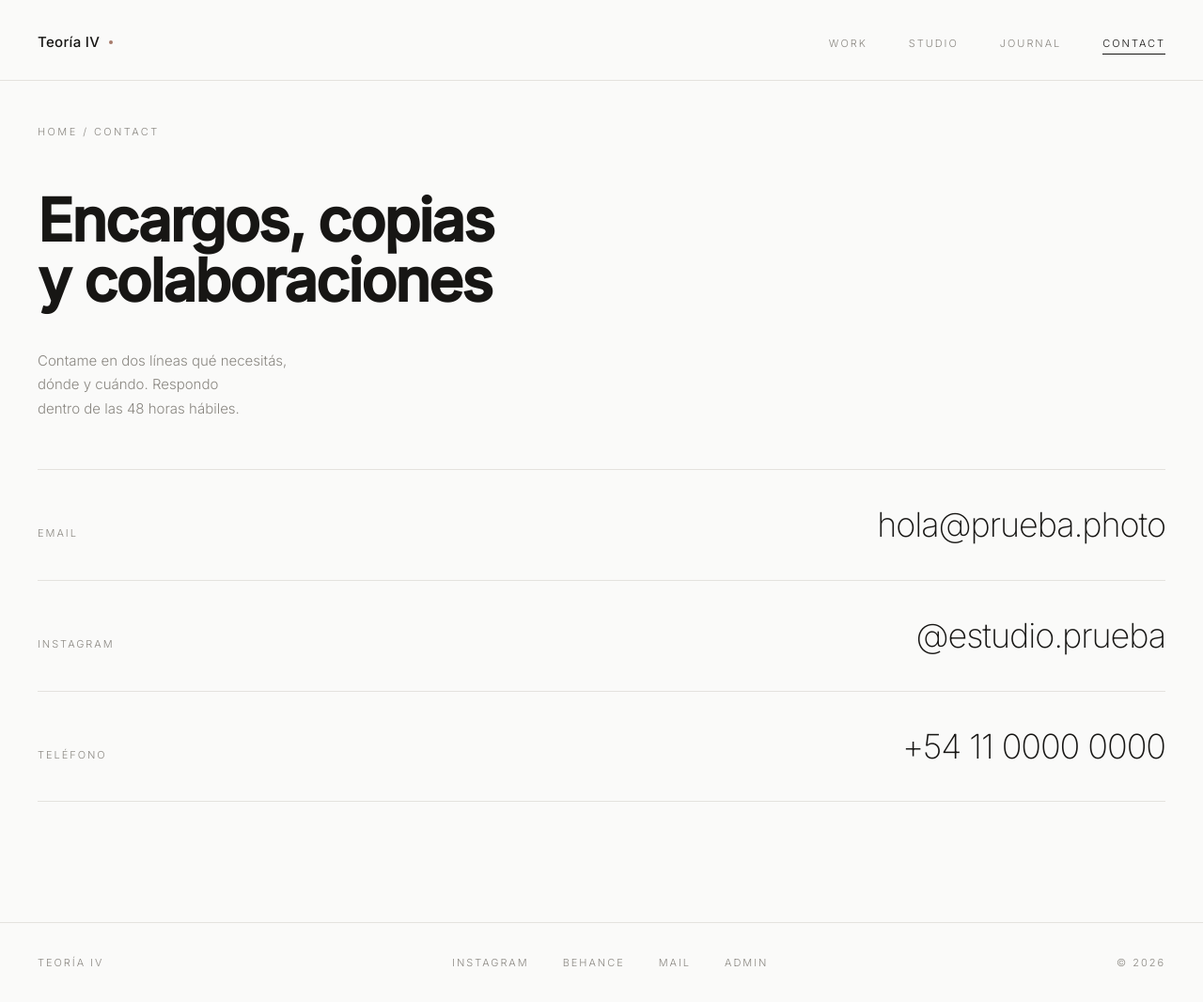
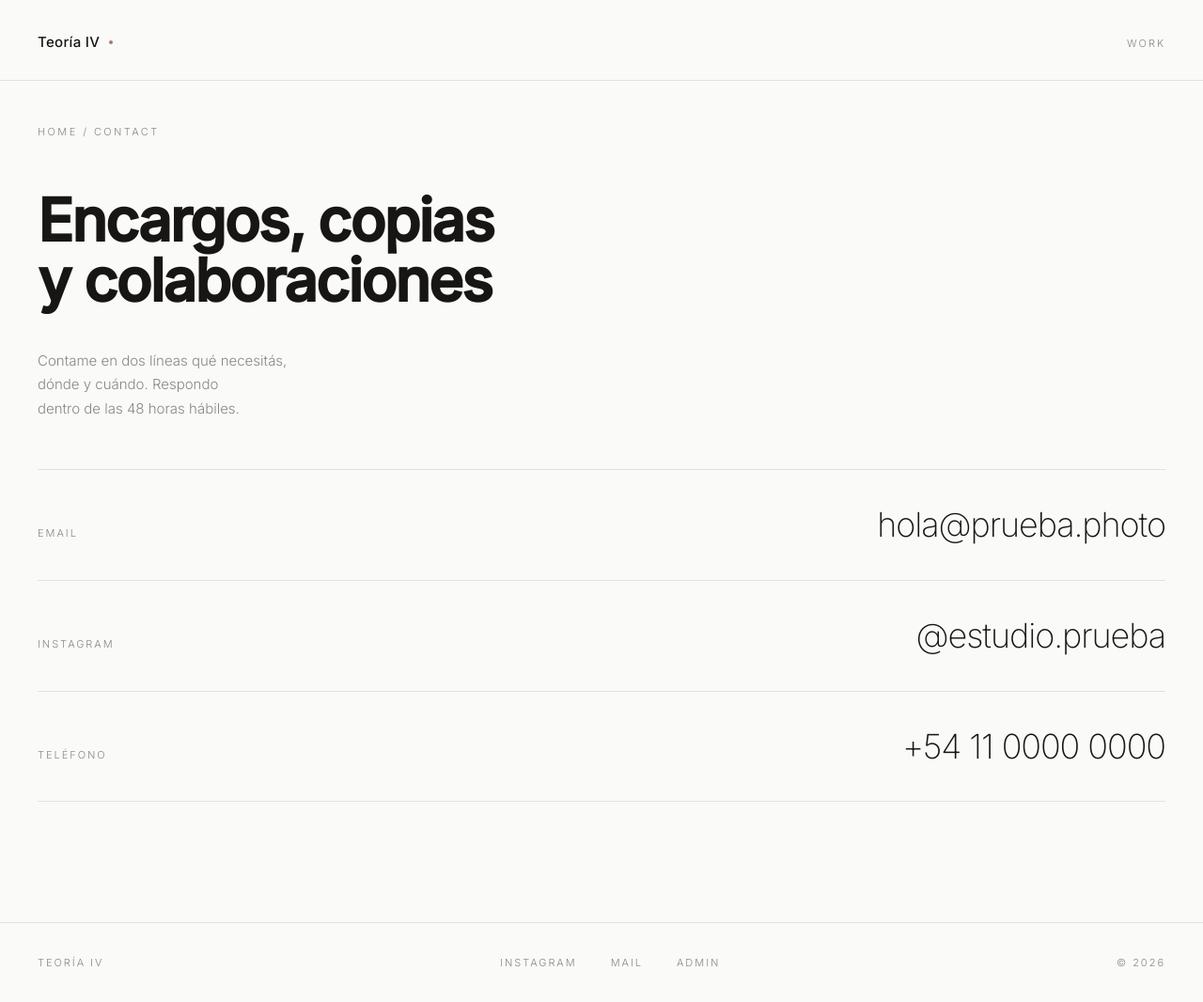
Before and after one commit to Rakkun9/project_catalina, a Next.js app: page /contact in a window 1280 px wide. Shown: the whole page at 94% size. Built offline with nearby package versions, Linux system fonts and the light colour scheme.

Commit message:
refactor: update site branding and navigation links

```diff
--- a/src/app/(admin)/admin/layout.tsx
+++ b/src/app/(admin)/admin/layout.tsx
@@ -20,7 +20,7 @@ export default async function AdminShell({ children }: { children: ReactNode })
           <div className="flex flex-wrap items-baseline gap-x-9 gap-y-3">
             <Link href="/admin/photos" className="flex items-baseline gap-2.5">
               <span className="text-[0.9375rem] font-medium tracking-[0.02em] text-ink">
-                Estudio Catalina
+                Teoría IV
               </span>
               <span aria-hidden className="size-1 -translate-y-[3px] rounded-full bg-accent" />
             </Link>
--- a/src/app/(admin)/login/page.tsx
+++ b/src/app/(admin)/login/page.tsx
@@ -24,7 +24,7 @@ export default async function LoginPage({ searchParams }: PageProps<"/login">) {
         <div className="mx-auto flex w-full max-w-[1440px] items-baseline justify-between px-6 pt-8 pb-7 md:px-10">
           <Link href="/" className="flex items-baseline gap-2.5">
             <span className="text-[0.9375rem] font-medium tracking-[0.02em] text-ink">
-              Estudio Catalina
+              Teoria IV
             </span>
             <span aria-hidden className="size-1 -translate-y-[3px] rounded-full bg-accent" />
           </Link>
--- a/src/app/layout.tsx
+++ b/src/app/layout.tsx
@@ -19,7 +19,7 @@ const plexMono = IBM_Plex_Mono({
 
 export const metadata: Metadata = {
   title: {
-    default: "Estudio Catalina — Fotografía",
+    default: "Estudio fotografía",
     template: "%s — Estudio Catalina",
   },
   description:
--- a/src/components/SiteFooter.tsx
+++ b/src/components/SiteFooter.tsx
@@ -2,8 +2,7 @@ import Link from "next/link";
 import { Container } from "./Container";
 
 const LINKS = [
-  { href: "https://instagram.com", label: "Instagram" },
-  { href: "https://behance.net", label: "Behance" },
+  { href: "https://www.instagram.com/caprichosbogotanos?igsi=MnQ0ZzZ2am52ZzE3&utm_source=qr", label: "Instagram" },
   { href: "mailto:hola@prueba.photo", label: "Mail" },
 ];
 
--- a/src/components/SiteHeader.tsx
+++ b/src/components/SiteHeader.tsx
@@ -6,9 +6,6 @@ import { Container } from "./Container";
 
 const NAV = [
   { href: "/", label: "Work" },
-  { href: "/studio", label: "Studio" },
-  { href: "/journal", label: "Journal" },
-  { href: "/contact", label: "Contact" },
 ];
 
 export function SiteHeader() {
```
